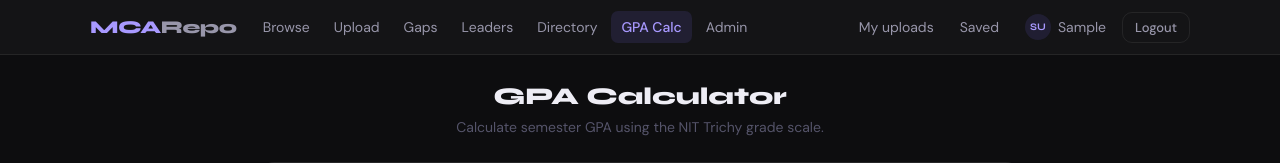
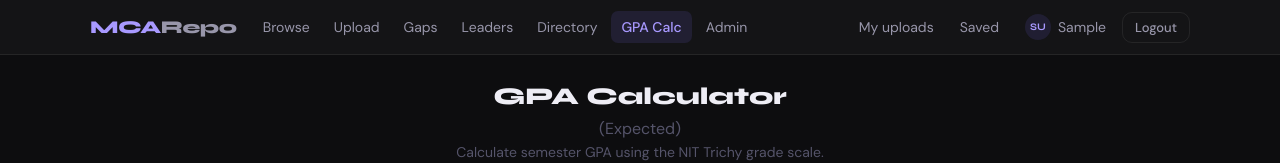
Before and after one commit to arjunsrajput/CampusVault-MCARepo, a React (Vite) app in the folder client/: page /calculator in a window 1280 px wide. Shown: the top 163 px of the page. Built offline with nearby package versions, Linux system fonts and the light colour scheme; no server answers; sample sign-in values are in the browser's storage.

Commit message:
minor fix calc

```diff
--- a/client/src/pages/CalculatorPage.jsx
+++ b/client/src/pages/CalculatorPage.jsx
@@ -79,6 +79,9 @@ export default function CalculatorPage() {
         <h2 style={{ fontSize: 24, fontWeight: 800, marginBottom: 4 }}>
           GPA Calculator
         </h2>
+        <p style={{ color: "var(--text3)", fontSize: 16 }}>
+          (Expected)
+        </p>
         <p style={{ color: "var(--text3)", fontSize: 14 }}>
           Calculate semester GPA using the NIT Trichy grade scale.
         </p>
```
